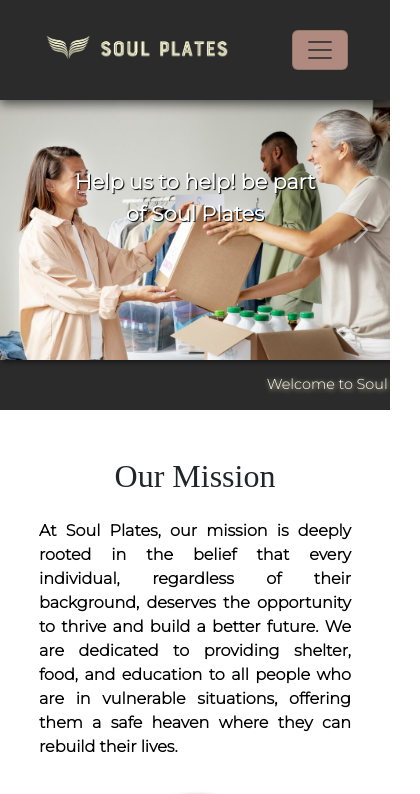
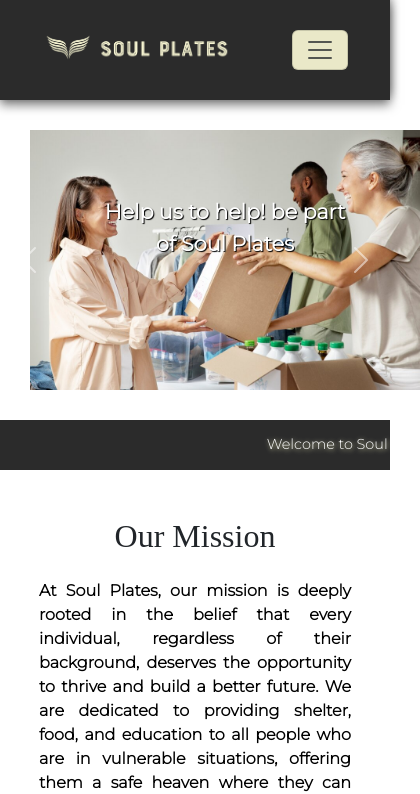
Before and after one commit to Majoissa/SoulPlatesProject, a React (Create React App) app in the folder react-app/: page / in a window 390 px wide. Shown: the top 794 px of the page, 420 px wide, since content can reach past the window. Built offline with nearby package versions, Linux system fonts and the light colour scheme; grey boxes are pictures that could not be loaded; a web font is replaced by a local one.

Commit message:
css updates

```diff
--- a/react-app/src/components/Navbar.css
+++ b/react-app/src/components/Navbar.css
@@ -18,7 +18,7 @@
     text-transform: capitalize;
 }
 .navbar-toggler {
-    background-color: #B08A7E;
+    background-color: #eae8c8;
 }
 
 .nav-link:hover{
--- a/react-app/src/components/about-us/AboutUsCards.css
+++ b/react-app/src/components/about-us/AboutUsCards.css
@@ -1,7 +1,7 @@
-.aboutus-container  {
-  background-color:white;
+.aboutus-container {
+    background-color: white;
     padding-left: 16vw;
-  padding-right:16vw;
+    padding-right: 16vw;
     padding-top: 5vw;
     padding-bottom: 4vw;
 
@@ -18,6 +18,7 @@
     width: 300px;
 
 }
+
 .col-md-4.aboutus {
     margin-bottom: 20px;
 }
@@ -46,7 +47,6 @@
     z-index: 1;
 
 }
-
 
 
 .card-body.aboutus-body {
@@ -104,36 +104,37 @@
         margin-top: 20px;
     }
 
-    .aboutus-container  {
+    .aboutus-container {
 
-      margin:0px;
-      padding:0px;
+        margin: 0px;
+        padding: 0px;
 
     }
 
     .aboutus {
 
         margin: 0px;
-      padding:0px;
+        padding: 0px;
 
+    }
+    .carousel-inner {
+        margin: 30px;
+        box-shadow: none;
+    }
+    .carousel-inner {
+        padding: 0;
     }
 
 }
 
 @media (max-width: 425px) {
-
-    .aboutus-container{
-
+    .aboutus-container {
         padding-left: 90px;
-
     }
 }
 
 @media (max-width: 375px) {
-
-    .aboutus-container{
-
+    .aboutus-container {
         padding-left: 60px;
-
     }
 }
--- a/react-app/src/components/about-us/Testimonials.jsx
+++ b/react-app/src/components/about-us/Testimonials.jsx
@@ -2,7 +2,6 @@ import React, { useState, useEffect } from 'react';
 import './Testimonials.css';
 import { FontAwesomeIcon } from "@fortawesome/react-fontawesome";
 import { faQuoteLeft } from "@fortawesome/free-solid-svg-icons";
-import Title from '../donation/General-Components/Title';
 
 function Testimonials() {
   const [carouselItems, setCarouselItems] = useState([]);
@@ -31,7 +30,6 @@ function Testimonials() {
   return (
     <div id="testimonialsCarousel" className="carousel slide" data-bs-ride="carousel">
       <div className="carousel-inner">
-      <Title title="Some testimonies"/>
         {testimonialChunks.map((chunk, chunkIndex) => (
           <div key={chunkIndex} className={`carousel-item ${chunkIndex === 0 ? "active" : ""}`}>
             <div className="d-flex justify-content-center">
```
Lines whose indentation alone changed are shown as unchanged.
